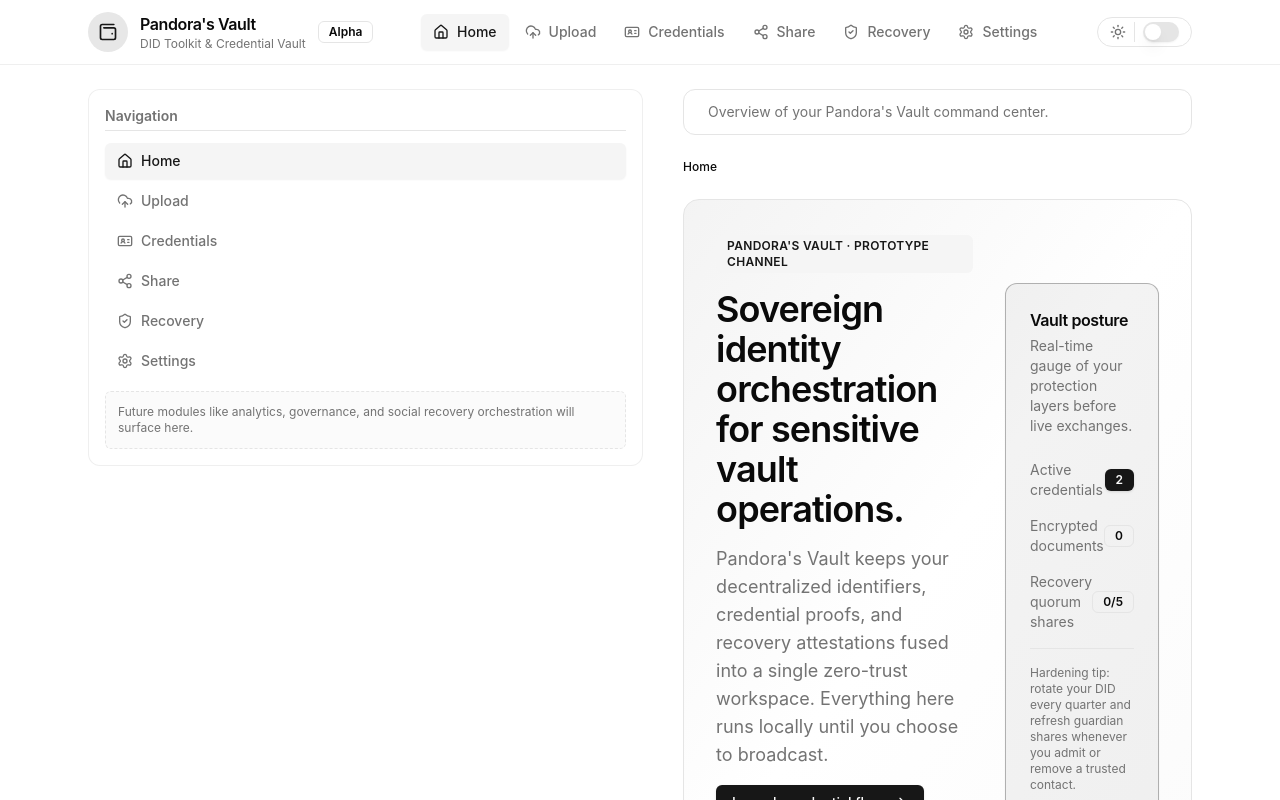
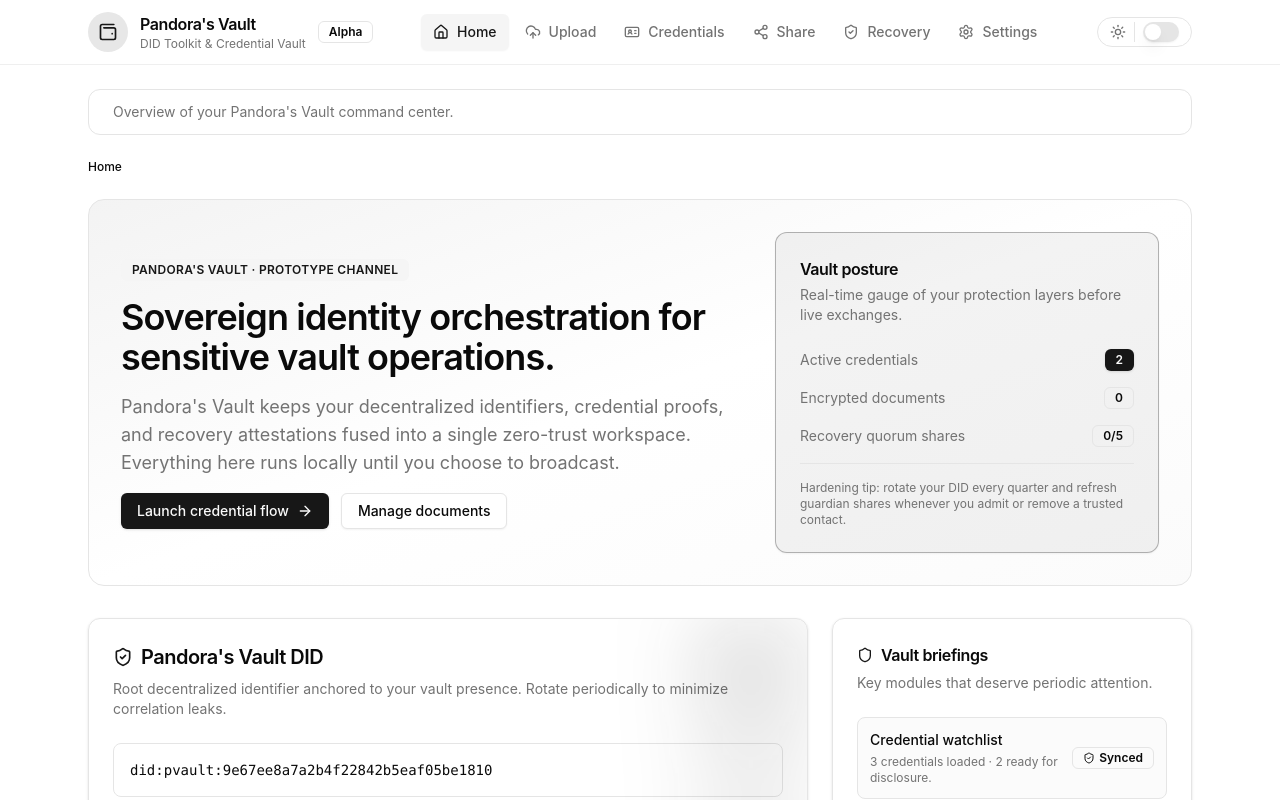
Before and after one commit to sachinskyte/userwallet, a React (Vite) app: page / in a window 1280 px wide. Shown: the top 800 px of the page. Built offline with nearby package versions, Linux system fonts and the light colour scheme.

Commit message:
giganigga

```diff
--- a/src/layout/AppLayout.tsx
+++ b/src/layout/AppLayout.tsx
@@ -206,22 +206,7 @@ export const AppLayout = () => {
           </div>
         </div>
       </header>
-      <div className="mx-auto flex w-full max-w-6xl flex-1 gap-6 px-4 pb-10 pt-6 sm:px-6 lg:gap-10">
-        <aside className="sticky top-20 hidden h-fit min-w-[220px] flex-col gap-3 rounded-xl border border-border/60 bg-card p-4 text-card-foreground lg:flex">
-          <div className="flex flex-col gap-1">
-            <span className="text-sm font-semibold text-muted-foreground">
-              Navigation
-            </span>
-            <Separator />
-          </div>
-          <div className="flex flex-col gap-1">
-            {navItems.map((item) => renderNavLink(item, true))}
-          </div>
-          <div className="rounded-md border border-dashed bg-muted/40 p-3 text-xs text-muted-foreground">
-            Future modules like analytics, governance, and social recovery
-            orchestration will surface here.
-          </div>
-        </aside>
+      <div className="mx-auto flex w-full max-w-6xl flex-1 px-4 pb-10 pt-6 sm:px-6">
         <main className="flex-1 space-y-6">
           <div className="rounded-xl border bg-card/60 px-4 py-3 text-sm text-muted-foreground sm:px-6">
             {activeDescription}
```
